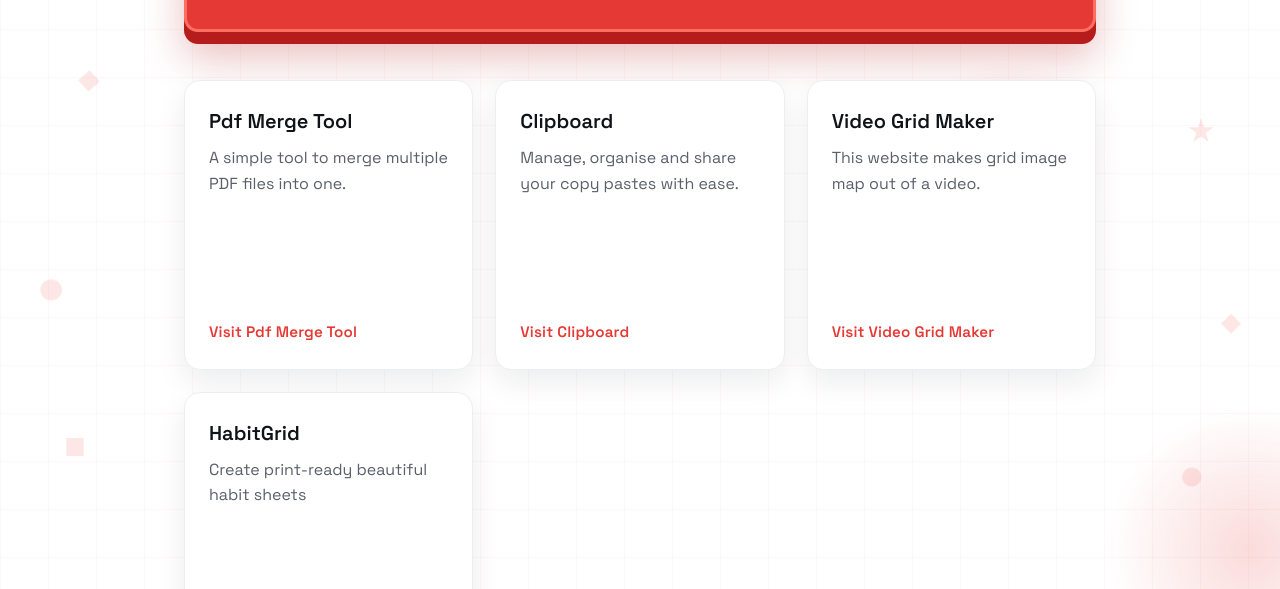
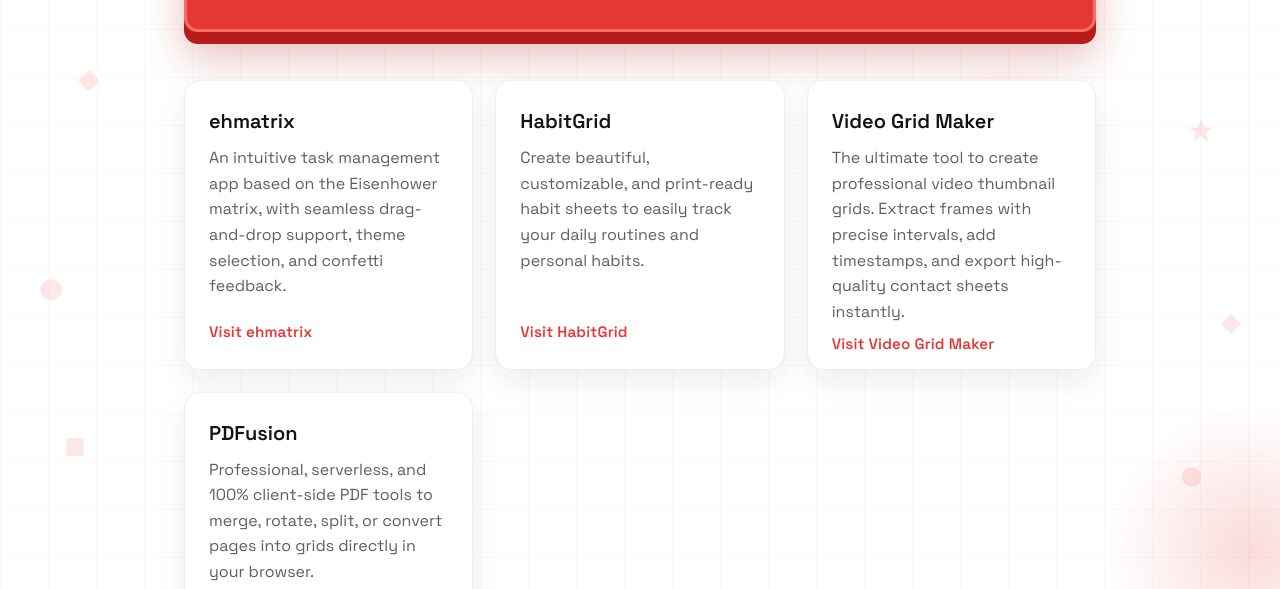
Before and after one commit to kyameinsahilwho/codingmarvel.com, an Astro site: page / in a window 1280 px wide. Shown: the part 211-800 px from the top of the page. Built offline with nearby package versions, Linux system fonts and the light colour scheme; Astro itself is replaced by a stand-in of ours.

Commit message:
feat: update CodingMarvel directory to show exactly 4 web tools
- Remove Clipboard utility
- Add ehmatrix with custom description and link
- Update descriptions and titles for HabitGrid, Video Grid Maker, and PDFusion (pdfmerge) based on site content
- Update SEO keywords and metadata with the current web tools list

Co-authored-by: kyameinsahilwho <89729858+kyameinsahilwho@users.noreply.github.com>

```diff
--- a/src/pages/index.astro
+++ b/src/pages/index.astro
@@ -8,7 +8,7 @@ const seo = {
   ogImage: "https://codingmarvel.com/og.svg",
   ogImageAlt: "CodingMarvel - Web Tools Directory",
   keywords:
-    "codingmarvel, web tools, online utilities, pdf merge, clipboard manager, habit tracker, habit sheets",
+    "codingmarvel, web tools, online utilities, eisenhower matrix, task manager, habit tracker, habit sheets, video thumbnail grid, video contact sheet, pdf fusion, pdf merge, pdf utilities",
   author: "CodingMarvel",
   locale: "en_US",
   type: "website",
@@ -31,24 +31,24 @@ const jsonLd = {
 
 const websites = [
   {
-    name: "Pdf Merge Tool",
-    url: "https://pdf.codingmarvel.com",
-    description: "A simple tool to merge multiple PDF files into one.",
-  },
-  {
-    name: "Clipboard",
-    url: "https://clipboard.codingmarvel.com",
-    description: "Manage, organise and share your copy pastes with ease.",
-  },
-  {
-    name: "Video Grid Maker",
-    url: "https://video-grid-maker.codingmarvel.com/",
-    description: "This website makes grid image map out of a video.",
+    name: "ehmatrix",
+    url: "https://ehmatrix.codingmarvel.com",
+    description: "An intuitive task management app based on the Eisenhower matrix, with seamless drag-and-drop support, theme selection, and confetti feedback.",
   },
   {
     name: "HabitGrid",
     url: "https://habitgrid.codingmarvel.com",
-    description: "Create print-ready beautiful habit sheets",
+    description: "Create beautiful, customizable, and print-ready habit sheets to easily track your daily routines and personal habits.",
+  },
+  {
+    name: "Video Grid Maker",
+    url: "https://video-grid-maker.codingmarvel.com",
+    description: "The ultimate tool to create professional video thumbnail grids. Extract frames with precise intervals, add timestamps, and export high-quality contact sheets instantly.",
+  },
+  {
+    name: "PDFusion",
+    url: "https://pdf.codingmarvel.com",
+    description: "Professional, serverless, and 100% client-side PDF tools to merge, rotate, split, or convert pages into grids directly in your browser.",
   }
 ];
 ---
```
